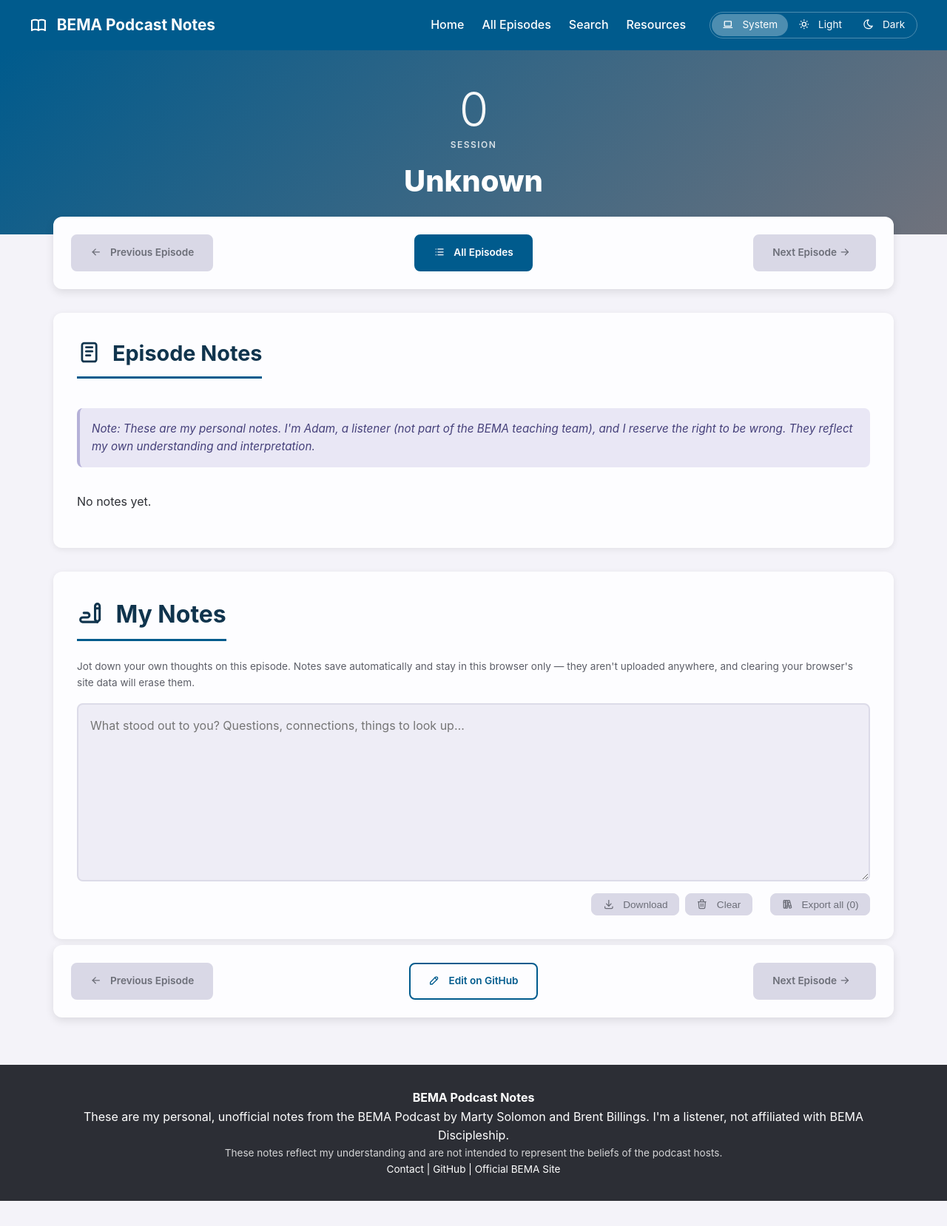
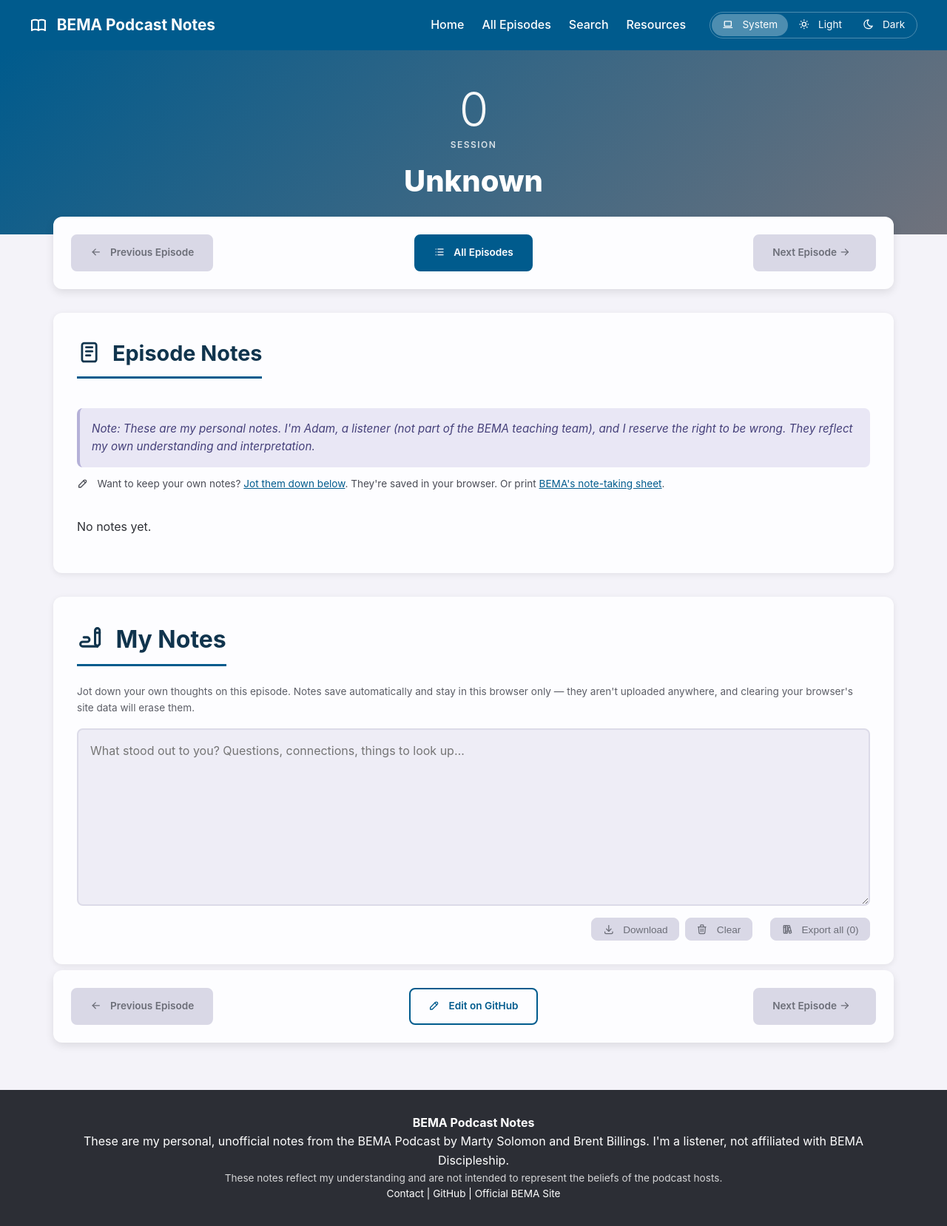
Before and after one commit to bema-podcast-notes/bema-podcast-notes.github.io, a Jekyll site: the page built from _session_1/0.md, in a window 1280 px wide. Shown: the whole page at 74% size. Built offline with Jekyll 4.4.1, drawn with Linux system fonts in a browser that asks for light colours; before the commit the page ends 1624 px from its top, so only the background shows below that.

Commit message:
Point readers to places for their own notes
- Episode pages: a line under the disclaimer linking down to My Notes
  and to BEMA's printable note-taking sheet; left out of print and
  Safari Reader (a div, since Reader never drops a p)
- Homepage: a sentence in What You'll Find Here about My Notes on every
  episode page, with download and export

Co-Authored-By: Claude Opus 5.5 <noreply@anthropic.com>

```diff
--- a/_layouts/episode_notes.html
+++ b/_layouts/episode_notes.html
@@ -209,6 +209,10 @@ S{{ episode.season }} {{ title }}
                 <p class="notes-disclaimer">
                     <em>Note: These are my personal notes. I'm Adam, a listener (not part of the BEMA teaching team), and I reserve the right to be wrong. They reflect my own understanding and interpretation.</em>
                 </p>
+                {%- comment -%} A div, not a p: Safari Reader never drops a p, even with instapaper_ignore {%- endcomment %}
+                <div class="notes-own instapaper_ignore">
+                    {% include icon.html name="pencil" %} Want to keep your own notes? <a href="#my-notes">Jot them down below</a>. They're saved in your browser. Or print <a href="https://bemadiscipleship.s3.us-east-2.amazonaws.com/thecompanion/notes.pdf" target="_blank" rel="noopener">BEMA's note-taking sheet</a>.
+                </div>
             </div>
 
 
--- a/_layouts/homepage.html
+++ b/_layouts/homepage.html
@@ -63,6 +63,8 @@
 
             <h3>What You'll Find Here</h3>
             <p>This site contains <strong>my personal notes</strong> from all 465+ episodes. As I've listened through the entire series, I've captured key concepts, historical context, Hebrew terms, connections between episodes, and episode summaries.</p>
+
+            <p>Want to keep your own notes too? Every episode page has a <strong>My Notes</strong> space at the bottom. Your notes save in your browser as you type, and you can download them for one episode or export them all as a single file.</p>
 
             <aside class="about-notes" aria-label="About these notes">
                 <p><strong>{% include icon.html name="headphones" %} A note about me:</strong> I'm Adam, a longtime listener, not a member of the BEMA teaching team or affiliated with BEMA Discipleship. These are my personal notes, shared freely in case they help you. For the podcast itself and official resources, visit <a href="https://www.bemadiscipleship.com/">bemadiscipleship.com</a>.</p>
--- a/assets/css/episode.css
+++ b/assets/css/episode.css
@@ -558,6 +558,17 @@ html {
     color: var(--color-accent-yellow-dark);
 }
 
+/* Pointer to My Notes, under the disclaimer: quieter than the notes themselves */
+.notes-own {
+    font-size: var(--font-size-sm);
+    color: var(--color-text-secondary);
+    margin: -0.75rem 0 1.5rem;
+}
+
+.notes-own a {
+    color: var(--color-primary);
+}
+
 /* Notes Content - Uses shared .content-area typography from common.css */
 .notes-content {
     margin-top: var(--spacing-lg);
@@ -726,6 +737,7 @@ html {
     .episode-player-section > h2,
     .previous-versions,
     .up-next,
+    .notes-own,
     .my-notes-intro,
     .my-notes-text,
     .my-notes-footer {
```
